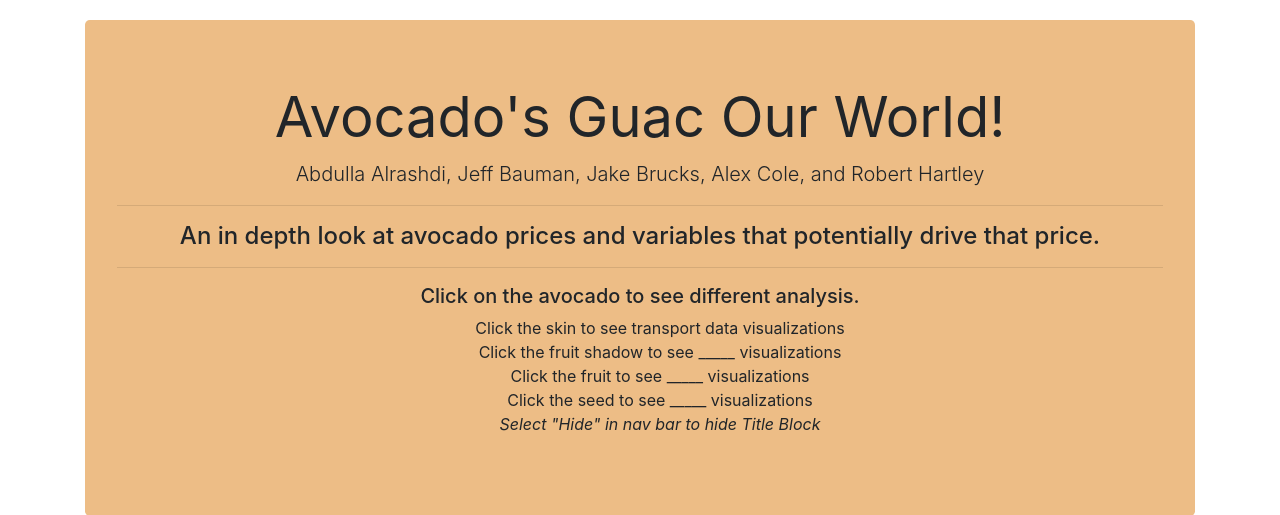
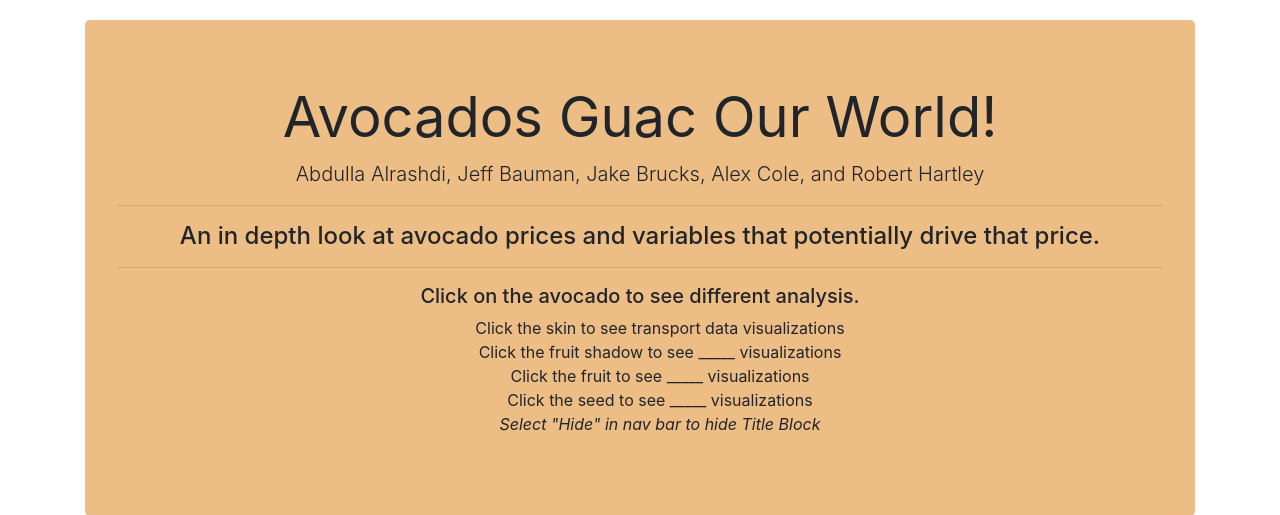
Before and after one commit to jbrucks/avacado-prices-project, a Flask app: template templates/index.html in a window 1280 px wide. Shown: the part 56-571 px from the top of the page. Run offline with Flask 2, Linux system fonts and the light colour scheme; the template is opened without the code that fills it, so the values that code supplies are empty; some libraries are stand-ins or nearby versions.

Commit message:
title edit

```diff
--- a/templates/index.html
+++ b/templates/index.html
@@ -42,7 +42,7 @@
 
     <div class="container">
       <div id="titleblock" class="jumbotron">
-        <h1 class="display-4"><strong>Avocado's Guac Our World!</strong></h1>
+        <h1 class="display-4"><strong>Avocados Guac Our World!</strong></h1>
         <p class="lead">Abdulla Alrashdi, Jeff Bauman, Jake Brucks, Alex Cole, and Robert Hartley</p>
         <hr>
         <h4 class="display-5">An in depth look at avocado prices and variables that potentially drive that price.</h4>
```
